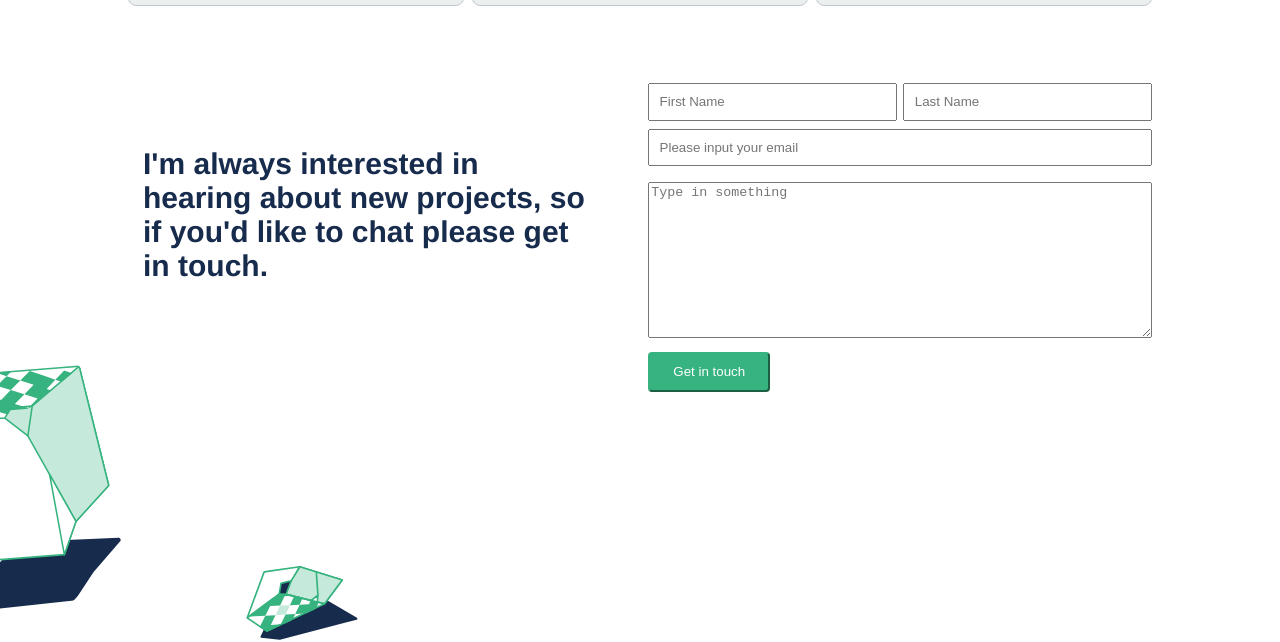
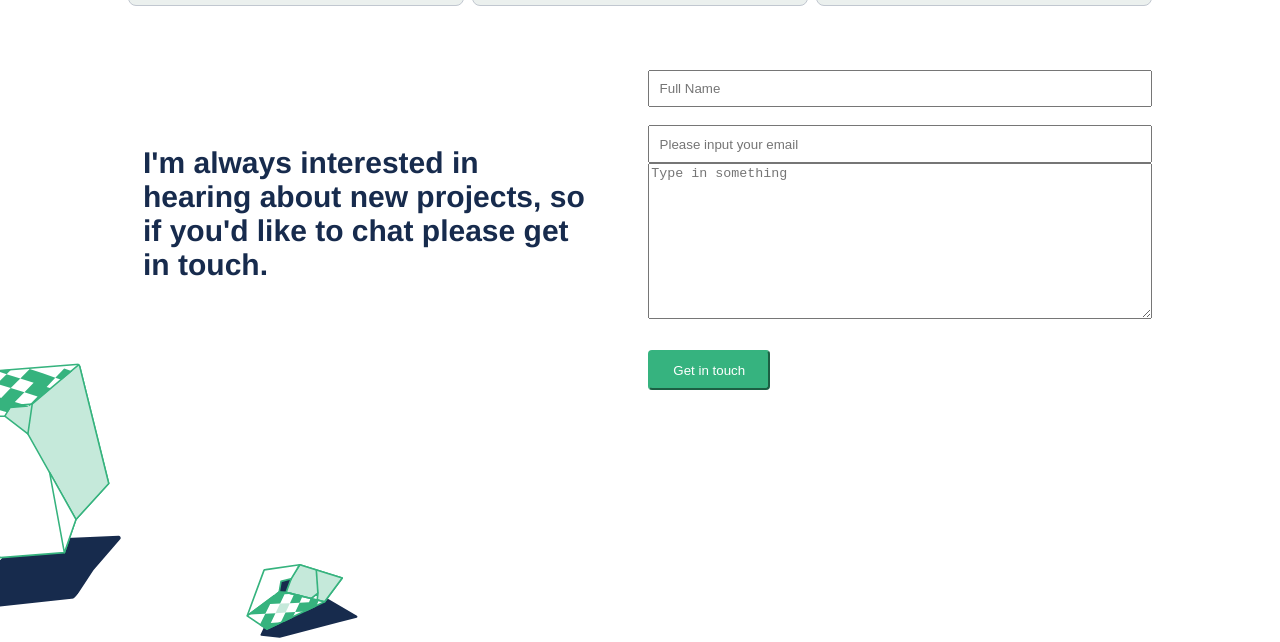
Before and after one commit to fobadara/my-portfolio-site-2, a plain HTML site: page index.html in a window 1280 px wide. Shown: the part 2427-3069 px from the top of the page. Drawn offline with Linux system fonts and the light colour scheme.

Commit message:
Switch name input to full name

```diff
--- a/index.html
+++ b/index.html
@@ -223,14 +223,9 @@
                     </h3>
                 </div>
                 <form action="https://formspree.io/f/xrgraoke" method="post" class="form">
-                    <div id="name">
-                        <div class="names">
-                            <input name="name" type="text" class="entry" placeholder="First Name" maxlength="30" required>
-                            <input name="lastname" type="text" class="entry" placeholder="Last Name" maxlength="30" required><br>
-                        </div>
-                        <input name="email" type="email" class="entry" placeholder="Please input your email" required>
-                    </div>
-                    <textarea name="comment" id="comment" maxlength="500" cols="30" rows="10" class="entry" placeholder="Type in something" required></textarea>
+                    <input name="name" type="text" class="entry" placeholder="Full Name" maxlength="30" required><br>
+                    <input name="email" type="email" class="entry" placeholder="Please input your email" required>
+                    <textarea name="comment" id="comment" maxlength="500" cols="30" rows="10" class="entry" placeholder="Type in something" required></textarea><br>
                     <button type="submit" class="btn" id="get-in-touch">Get in touch</button>
                 </form>
             </article>
```
